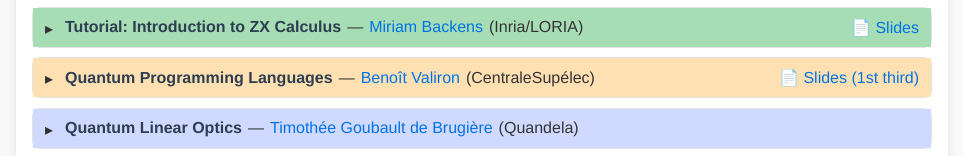
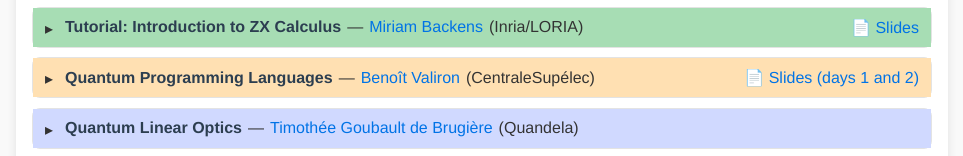
Before and after one commit to qcomical2025/qcomical2025.github.io, a plain HTML site: page index.html in a window 1280 px wide. Shown: the part 556-712 px from the top of the page, without its empty margins (158-1121 px from the left). Drawn offline with Linux system fonts and the light colour scheme.

Commit message:
Updated Benoît's slides

```diff
--- a/index.html
+++ b/index.html
@@ -89,7 +89,7 @@
 	    — <a href="http://www.monoidal.net/" target="_blank">Benoît Valiron</a> (CentraleSupélec)
 	  </span>
 	  <span class="right">
-	    <a href="valiron-1.pdf" target="_blank">📄 Slides (1st third)</a>
+	    <a href="valiron-12.pdf" target="_blank">📄 Slides (days 1 and 2)</a>
 	  </span>
 	</summary>
 	<div class="abstract">
```
Also changed, not shown: 2 other files.
